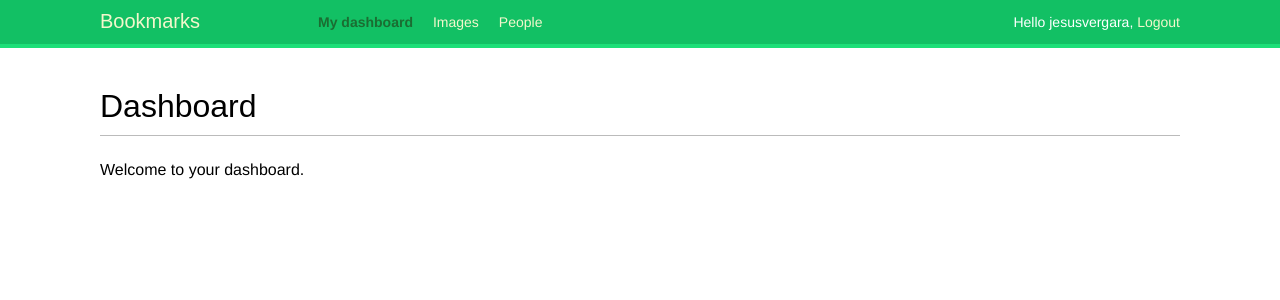
After one commit to JesusVergara89/django30days2, a Django app: page /account/ in a window 1280 px wide. The commit adds this page. Shown: the top 300 px of the page. Run offline with Django 4.2, Linux system fonts and the light colour scheme; a user stored in the database is signed in; some web fonts are replaced.

Commit message:
The My dashboard and logged out

```diff
--- /dev/null
+++ b/bookmarks/account/templates/account/dashboard.html
@@ -0,0 +1,6 @@
+{% extends "base.html" %}
+{% block title %}Dashboard{% endblock %}
+{% block content %}
+<h1>Dashboard</h1>
+<p>Welcome to your dashboard.</p>
+{% endblock %}
--- a/bookmarks/account/templates/base.html
+++ b/bookmarks/account/templates/base.html
@@ -10,6 +10,26 @@
 <body>
     <div id="header">
         <span class="logo">Bookmarks</span>
+        {% if request.user.is_authenticated %}
+         <ul class="menu">
+           <li {% if section == 'dashboard' %}class="selected"{% endif %}>
+             <a href="{% url 'dashboard' %}">My dashboard</a>
+           </li>
+           <li {% if section == 'images' %}class="selected"{% endif %}>
+             <a href="#">Images</a>
+             <li {% if section == 'people' %}class="selected"{% endif %}>
+                <a href="#">People</a>
+   </li> </ul>
+          {% endif %}
+          <span class="user">
+            {% if request.user.is_authenticated %}
+              Hello {{ request.user.first_name|default:request.user.username }},
+              <a href="{% url 'logout' %}">Logout</a>
+            {% else %}
+              <a href="{% url 'login' %}">Log-in</a>
+            {% endif %}
+          </span>
+</li>
     </div>
     <div id="content">
         {% block content %}
--- a/bookmarks/account/urls.py
+++ b/bookmarks/account/urls.py
@@ -1,6 +1,10 @@
 from django.urls import path
+from django.contrib.auth import views as auth_views
 from . import views
 
 urlpatterns = [
-    path('login/', views.user_login, name='login'),
+    #path('login/', views.user_login, name='login'),
+    path('login/', auth_views.LoginView.as_view(), name='login'),
+    path('logout/', auth_views.LogoutView.as_view(), name='logout'),
+    path('', views.dashboard, name='dashboard'),
 ]
--- a/bookmarks/account/views.py
+++ b/bookmarks/account/views.py
@@ -2,6 +2,7 @@ from django.http import HttpResponse
 from django.shortcuts import render
 from django.contrib.auth import authenticate, login
 from .forms import LoginForm
+from django.contrib.auth.decorators import login_required
 
 def user_login(request):
     if request.method == 'POST':
@@ -22,3 +23,7 @@ def user_login(request):
     else:
         form = LoginForm()
     return render(request, 'account/login.html', {'form': form})
+
+@login_required
+def dashboard(request):
+    return render(request,'account/dashboard.html',{'section': 'dashboard'})
--- a/bookmarks/bookmarks/settings.py
+++ b/bookmarks/bookmarks/settings.py
@@ -122,3 +122,7 @@ STATIC_URL = 'static/'
 # https://docs.djangoproject.com/en/4.2/ref/settings/#default-auto-field
 
 DEFAULT_AUTO_FIELD = 'django.db.models.BigAutoField'
+
+LOGIN_REDIRECT_URL = 'dashboard'
+LOGIN_URL = 'login'
+LOGOUT_URL = 'logout'
```
Also changed, not shown: bookmarks/account/templates/registration/logged_out.html (added, +9 -0 lines), bookmarks/account/templates/registration/login.html (added, +21 -0 lines), bookmarks/db.sqlite3.
